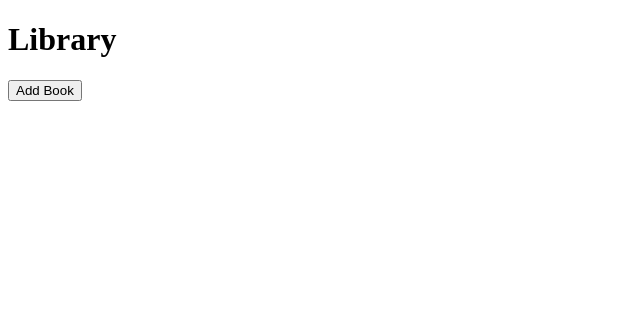
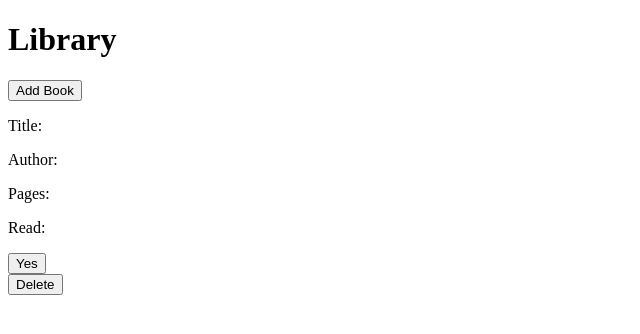
Before and after one commit to RGBreijo/Library, a plain HTML site: page index.html in a window 1280 px wide. Shown: the whole page, without its empty margins (0-640 px from the left). Drawn offline with Linux system fonts and the light colour scheme.

Commit message:
example of block to be created in javascript holding book info

```diff
--- a/index.html
+++ b/index.html
@@ -13,6 +13,24 @@
     </header>
 
 
+    <section>
+            <div>
+                <div class="title"><p><span>Title: </span></p></div>
+                <div class="Author"><p><span>Author: </span></p></div>
+                <div class="Pages"><p><span>Pages: </span></p></div>
+                <div>
+                    <div class="read"><P><span>Read: </span></P><button>Yes</button></div>
+                    <div class="delete"><button>Delete</button></div>
+                </div>
+            </div>
+    </section>
+
+
+
+
+
+
+
 
 
 </body>
```
